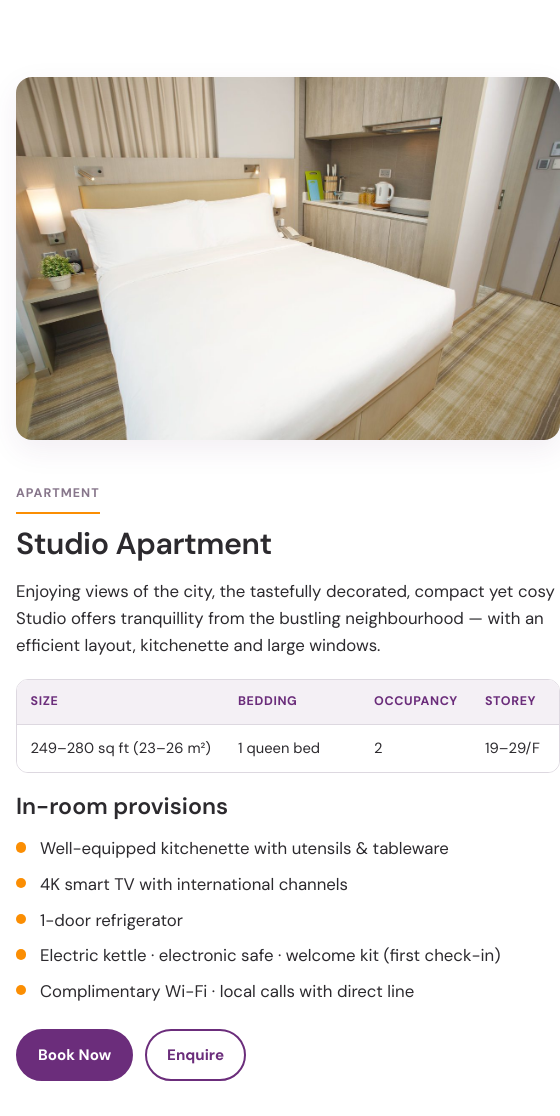
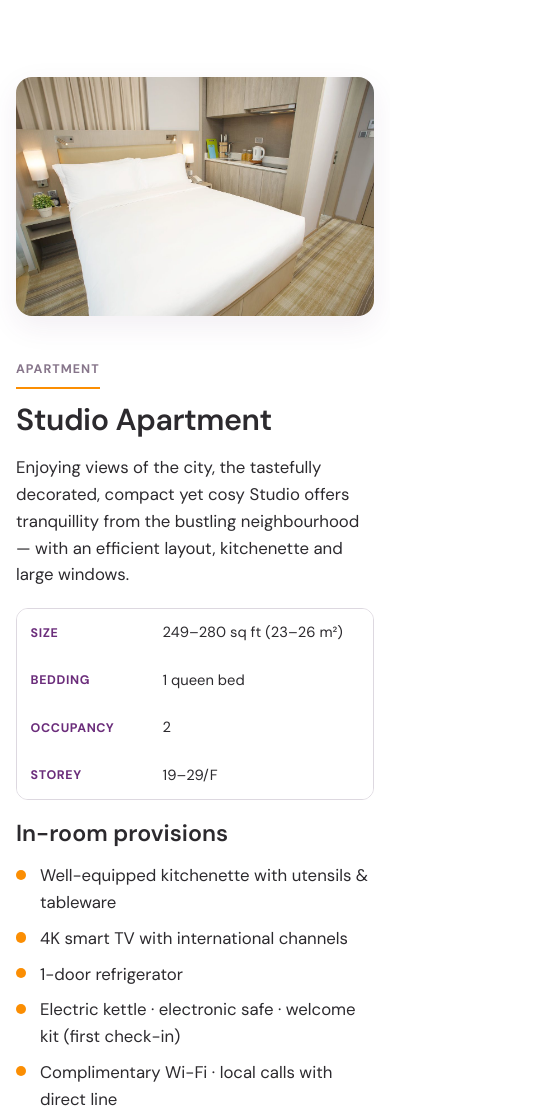
Before and after one commit to thf-it-hk/onedundas-revamp, a plain HTML site: page accommodation.html in a window 390 px wide. Shown: the part 479-1595 px from the top of the page, 560 px wide, since content can reach past the window. Drawn offline with nearby package versions, Linux system fonts and the light colour scheme.

Commit message:
Prevent mobile overflow of room tables and images
On small screens, Accommodation's nowrap room-spec table was wider than
the viewport and stretched the two-column grid, so photos spilled off
the page too. Stack the spec as labelled rows below 700px, keep grid
items shrinkable, and tuck the homepage why-media frame inside its column.

```diff
--- a/assets/css/styles.css
+++ b/assets/css/styles.css
@@ -493,6 +493,12 @@ html[lang="zh-Hant"] .display {
   border-radius: 28px 10px 28px 10px;
   z-index: 0;
 }
+@media (max-width: 767px) {
+  /* Keep the offset frame inside the column so it doesn't spill off-screen */
+  .why-media::before {
+    inset: 1.15rem 0 -0.65rem 0.85rem;
+  }
+}
 
 .stat-row { display: grid; gap: 1rem; grid-template-columns: repeat(2, 1fr); }
 @media (min-width: 700px) { .stat-row { grid-template-columns: repeat(4, 1fr); } }
@@ -542,7 +548,17 @@ html[lang="zh-Hant"] .display {
 }
 .promo-banner h2, .promo-banner p { color: #fff; }
 
-.table-wrap { overflow-x: auto; border: 1px solid var(--line); border-radius: var(--radius); }
+.table-wrap {
+  overflow-x: auto;
+  -webkit-overflow-scrolling: touch;
+  max-width: 100%;
+  min-width: 0;
+  position: relative;
+  border: 1px solid var(--line);
+  border-radius: var(--radius);
+}
+.grid-2, .grid-3,
+.grid-2 > *, .grid-3 > * { min-width: 0; }
 table.spec { width: 100%; border-collapse: collapse; background: #fff; }
 table.spec th, table.spec td { padding: .9rem 1rem; text-align: left; border-bottom: 1px solid var(--line); }
 table.spec th { background: var(--purple-tint); color: var(--purple-deep); font-size: .85rem; letter-spacing: .04em; text-transform: uppercase; }
@@ -562,6 +578,62 @@ table.spec--room th {
 table.spec--room td:nth-child(1) { min-width: 11.5rem; }
 table.spec--room td:nth-child(2) { min-width: 8.5rem; }
 table.spec--room td:nth-child(4) { min-width: 5.5rem; }
+/* Mobile: stack the room spec as labelled rows so it doesn't overflow the viewport */
+@media (max-width: 700px) {
+  table.spec--room { width: 100%; }
+  table.spec--room thead {
+    position: absolute;
+    width: 1px;
+    height: 1px;
+    padding: 0;
+    margin: -1px;
+    overflow: hidden;
+    clip: rect(0, 0, 0, 0);
+    white-space: nowrap;
+    border: 0;
+  }
+  table.spec--room,
+  table.spec--room tbody,
+  table.spec--room tr {
+    display: block;
+    width: 100%;
+  }
+  table.spec--room th,
+  table.spec--room td,
+  table.spec--room td:nth-child(1),
+  table.spec--room td:nth-child(2),
+  table.spec--room td:nth-child(3),
+  table.spec--room td:nth-child(4) {
+    display: grid;
+    grid-template-columns: 7.5rem minmax(0, 1fr);
+    align-items: start;
+    gap: .75rem;
+    width: 100%;
+    min-width: 0;
+    white-space: normal;
+    box-sizing: border-box;
+  }
+  table.spec--room td::before {
+    font-weight: 700;
+    font-size: .78rem;
+    letter-spacing: .05em;
+    text-transform: uppercase;
+    color: var(--purple-deep);
+    padding-top: .15rem;
+  }
+  html[lang="en"] table.spec--room td:nth-child(1)::before { content: "Size"; }
+  html[lang="en"] table.spec--room td:nth-child(2)::before { content: "Bedding"; }
+  html[lang="en"] table.spec--room td:nth-child(3)::before { content: "Occupancy"; }
+  html[lang="en"] table.spec--room td:nth-child(4)::before { content: "Storey"; }
+  html[lang="zh-Hant"] table.spec--room td:nth-child(1)::before { content: "面積"; }
+  html[lang="zh-Hant"] table.spec--room td:nth-child(2)::before { content: "床具"; }
+  html[lang="zh-Hant"] table.spec--room td:nth-child(3)::before { content: "入住人數"; }
+  html[lang="zh-Hant"] table.spec--room td:nth-child(4)::before { content: "樓層"; }
+  html[lang="zh-Hans"] table.spec--room td:nth-child(1)::before { content: "面积"; }
+  html[lang="zh-Hans"] table.spec--room td:nth-child(2)::before { content: "床具"; }
+  html[lang="zh-Hans"] table.spec--room td:nth-child(3)::before { content: "入住人数"; }
+  html[lang="zh-Hans"] table.spec--room td:nth-child(4)::before { content: "楼层"; }
+}
 
 .gallery-grid {
   display: grid; gap: .75rem;
```
